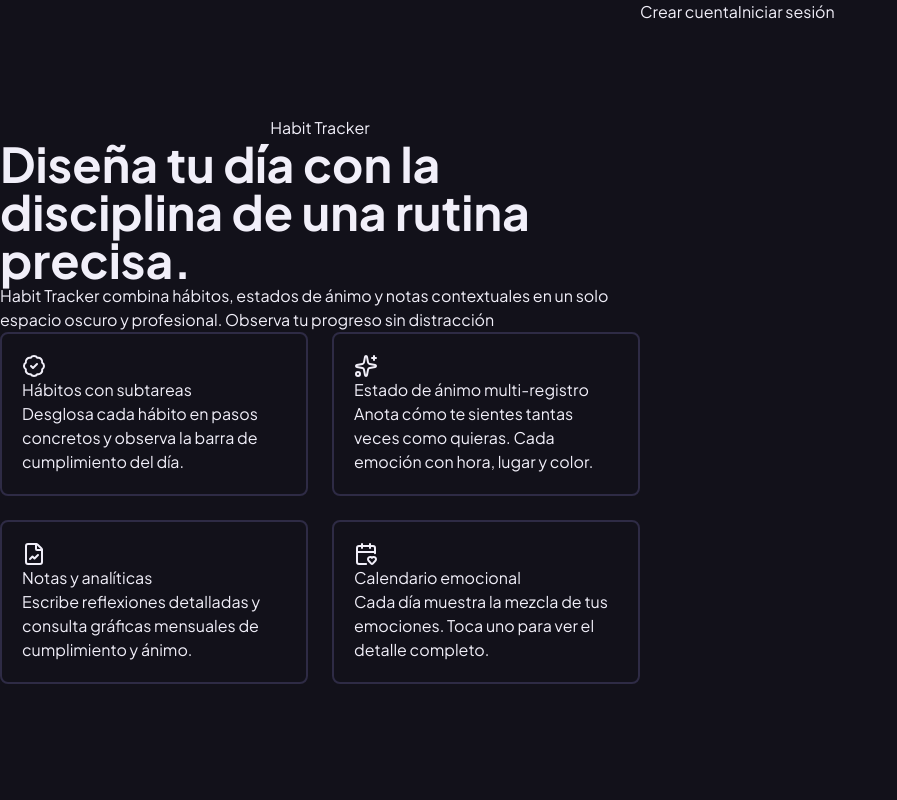
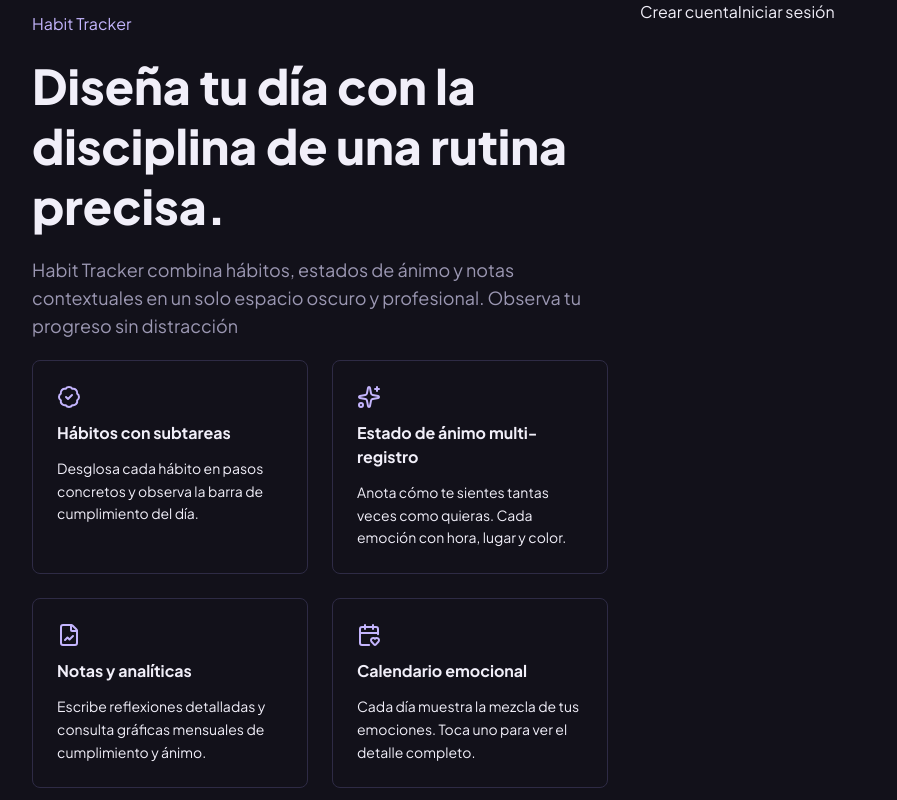
Before and after one commit to Angie09309/habit-tracker-pro, a React (Vite) app: page / in a window 1280 px wide. Shown: the whole page, without its empty margins (0-897 px from the left). Built offline with nearby package versions, Linux system fonts and the light colour scheme.

Commit message:
style: improve hero layout and feature cards

```diff
--- a/src/pages/Auth.jsx
+++ b/src/pages/Auth.jsx
@@ -121,39 +121,39 @@ export function Auth() {
             <header>{/* Header with app title and login action */}</header>
 
             {/* Main content: hero section and authentication form */}
-            <main className="grid grid-cols-1 md:grid-cols-2">
+            <main className="grid grid-cols-1 md:grid-cols-2 min-h-screen w-full">
 
                 {/* Hero section */}
-                <div className="flex flex-col justify-center items-center min-h-screen ">
-                    <p>Habit Tracker</p>
-                    <h1 className="text-5xl font-bold">Diseña tu día con la disciplina de una rutina precisa.</h1>
-                    <p>Habit Tracker combina hábitos, estados de ánimo y notas contextuales en un solo espacio oscuro y profesional. Observa tu progreso sin distracción</p>
+                <div className="flex flex-col justify-center min-h-screen max-w-xl mx-auto space-y-5  text-left">
+                    <h4 className="text-base text-accent">Habit Tracker</h4>
+                    <h1 className="text-5xl font-black leading-tight">Diseña tu día con la disciplina de una rutina precisa.</h1>
+                    <p className="text-lg text-text-secondary">Habit Tracker combina hábitos, estados de ánimo y notas contextuales en un solo espacio oscuro y profesional. Observa tu progreso sin distracción</p>
 
                     {/* Feature cards */}
-                    <div className="grid grid-cols-1 gap-6 md:grid-cols-2">
+                    <div className="grid grid-cols-1 gap-6 md:grid-cols-2 w-full ">
 
-                        <div className="border-2 border-border rounded-lg p-5" >
-                            <svg xmlns="http://www.w3.org/2000/svg" width="24" height="24" viewBox="0 0 24 24" fill="none" stroke="currentColor" strokeWidth="2" strokeLinecap="round" strokeLinejoin="round" className="lucide lucide-badge-check-icon lucide-badge-check"><path d="M3.85 8.62a4 4 0 0 1 4.78-4.77 4 4 0 0 1 6.74 0 4 4 0 0 1 4.78 4.78 4 4 0 0 1 0 6.74 4 4 0 0 1-4.77 4.78 4 4 0 0 1-6.75 0 4 4 0 0 1-4.78-4.77 4 4 0 0 1 0-6.76Z" /><path d="m9 12 2 2 4-4" /></svg>
-                            <h2>Hábitos con subtareas</h2>
-                            <p>Desglosa cada hábito en pasos concretos y observa la barra de cumplimiento del día.</p>
+                        <div className="border border-border rounded-lg p-6 space-y-3" >
+                            <svg xmlns="http://www.w3.org/2000/svg" width="24" height="24" viewBox="0 0 24 24" fill="none" stroke="currentColor" className="text-accent" strokeWidth="2" strokeLinecap="round" strokeLinejoin="round" ><path d="M3.85 8.62a4 4 0 0 1 4.78-4.77 4 4 0 0 1 6.74 0 4 4 0 0 1 4.78 4.78 4 4 0 0 1 0 6.74 4 4 0 0 1-4.77 4.78 4 4 0 0 1-6.75 0 4 4 0 0 1-4.78-4.77 4 4 0 0 1 0-6.76Z" /><path d="m9 12 2 2 4-4" /></svg>
+                            <h2 className="text-base font-bold">Hábitos con subtareas</h2>
+                            <p className="text-sm leading-relaxed">Desglosa cada hábito en pasos concretos y observa la barra de cumplimiento del día.</p>
                         </div>
 
-                        <div className="border-2 border-border rounded-lg p-5" >
-                            <svg xmlns="http://www.w3.org/2000/svg" width="24" height="24" viewBox="0 0 24 24" fill="none" stroke="currentColor" strokeWidth="2" strokeLinecap="round" strokeLinejoin="round" className="lucide lucide-sparkles-icon lucide-sparkles"><path d="M11.017 2.814a1 1 0 0 1 1.966 0l1.051 5.558a2 2 0 0 0 1.594 1.594l5.558 1.051a1 1 0 0 1 0 1.966l-5.558 1.051a2 2 0 0 0-1.594 1.594l-1.051 5.558a1 1 0 0 1-1.966 0l-1.051-5.558a2 2 0 0 0-1.594-1.594l-5.558-1.051a1 1 0 0 1 0-1.966l5.558-1.051a2 2 0 0 0 1.594-1.594z" /><path d="M20 2v4" /><path d="M22 4h-4" /><circle cx="4" cy="20" r="2" /></svg>
-                            <h2>Estado de ánimo multi-registro</h2>
-                            <p>Anota cómo te sientes tantas veces como quieras. Cada emoción con hora, lugar y color.</p>
+                        <div className="border border-border rounded-lg p-6 space-y-3" >
+                            <svg xmlns="http://www.w3.org/2000/svg" width="24" height="24" viewBox="0 0 24 24" fill="none" stroke="currentColor" className="text-accent" strokeWidth="2" strokeLinecap="round" strokeLinejoin="round" ><path d="M11.017 2.814a1 1 0 0 1 1.966 0l1.051 5.558a2 2 0 0 0 1.594 1.594l5.558 1.051a1 1 0 0 1 0 1.966l-5.558 1.051a2 2 0 0 0-1.594 1.594l-1.051 5.558a1 1 0 0 1-1.966 0l-1.051-5.558a2 2 0 0 0-1.594-1.594l-5.558-1.051a1 1 0 0 1 0-1.966l5.558-1.051a2 2 0 0 0 1.594-1.594z" /><path d="M20 2v4" /><path d="M22 4h-4" /><circle cx="4" cy="20" r="2" /></svg>
+                            <h2 className="text-base font-bold">Estado de ánimo multi-registro</h2>
+                            <p className="text-sm leading-relaxed">Anota cómo te sientes tantas veces como quieras. Cada emoción con hora, lugar y color.</p>
                         </div>
 
-                        <div className="border-2 border-border rounded-lg p-5" >
-                            <svg xmlns="http://www.w3.org/2000/svg" width="24" height="24" viewBox="0 0 24 24" fill="none" stroke="currentColor" strokeWidth="2" strokeLinecap="round" strokeLinejoin="round" className="lucide lucide-file-chart-line-icon lucide-file-chart-line"><path d="M6 22a2 2 0 0 1-2-2V4a2 2 0 0 1 2-2h8a2.4 2.4 0 0 1 1.704.706l3.588 3.588A2.4 2.4 0 0 1 20 8v12a2 2 0 0 1-2 2z" /><path d="M14 2v5a1 1 0 0 0 1 1h5" /><path d="m16 13-3.5 3.5-2-2L8 17" /></svg>
-                            <h2>Notas y analíticas</h2>
-                            <p>Escribe reflexiones detalladas y consulta gráficas mensuales de cumplimiento y ánimo.</p>
+                        <div className="border border-border rounded-lg p-6 space-y-3" >
+                            <svg xmlns="http://www.w3.org/2000/svg" width="24" height="24" viewBox="0 0 24 24" fill="none" stroke="currentColor" className="text-accent" strokeWidth="2" strokeLinecap="round" strokeLinejoin="round" ><path d="M6 22a2 2 0 0 1-2-2V4a2 2 0 0 1 2-2h8a2.4 2.4 0 0 1 1.704.706l3.588 3.588A2.4 2.4 0 0 1 20 8v12a2 2 0 0 1-2 2z" /><path d="M14 2v5a1 1 0 0 0 1 1h5" /><path d="m16 13-3.5 3.5-2-2L8 17" /></svg>
+                            <h2 className="text-base font-bold">Notas y analíticas</h2>
+                            <p className="text-sm leading-relaxed">Escribe reflexiones detalladas y consulta gráficas mensuales de cumplimiento y ánimo.</p>
                         </div>
 
-                        <div className="border-2 border-border rounded-lg p-5" >
-                            <svg xmlns="http://www.w3.org/2000/svg" width="24" height="24" viewBox="0 0 24 24" fill="none" stroke="currentColor" strokeWidth="2" strokeLinecap="round" strokeLinejoin="round" className="lucide lucide-calendar-heart-icon lucide-calendar-heart"><path d="M12.127 22H5a2 2 0 0 1-2-2V6a2 2 0 0 1 2-2h14a2 2 0 0 1 2 2v5.125" /><path d="M14.62 18.8A2.25 2.25 0 1 1 18 15.836a2.25 2.25 0 1 1 3.38 2.966l-2.626 2.856a.998.998 0 0 1-1.507 0z" /><path d="M16 2v4" /><path d="M3 10h18" /><path d="M8 2v4" /></svg>
-                            <h2>Calendario emocional</h2>
-                            <p>Cada día muestra la mezcla de tus emociones. Toca uno para ver el detalle completo.</p>
+                        <div className="border border-border rounded-lg p-6 space-y-3" >
+                            <svg xmlns="http://www.w3.org/2000/svg" width="24" height="24" viewBox="0 0 24 24" fill="none" stroke="currentColor" className="text-accent" strokeWidth="2" strokeLinecap="round" strokeLinejoin="round"><path d="M12.127 22H5a2 2 0 0 1-2-2V6a2 2 0 0 1 2-2h14a2 2 0 0 1 2 2v5.125" /><path d="M14.62 18.8A2.25 2.25 0 1 1 18 15.836a2.25 2.25 0 1 1 3.38 2.966l-2.626 2.856a.998.998 0 0 1-1.507 0z" /><path d="M16 2v4" /><path d="M3 10h18" /><path d="M8 2v4" /></svg>
+                            <h2 className="text-base font-bold">Calendario emocional</h2>
+                            <p className="text-sm leading-relaxed">Cada día muestra la mezcla de tus emociones. Toca uno para ver el detalle completo.</p>
                         </div>
 
                     </div>
```
